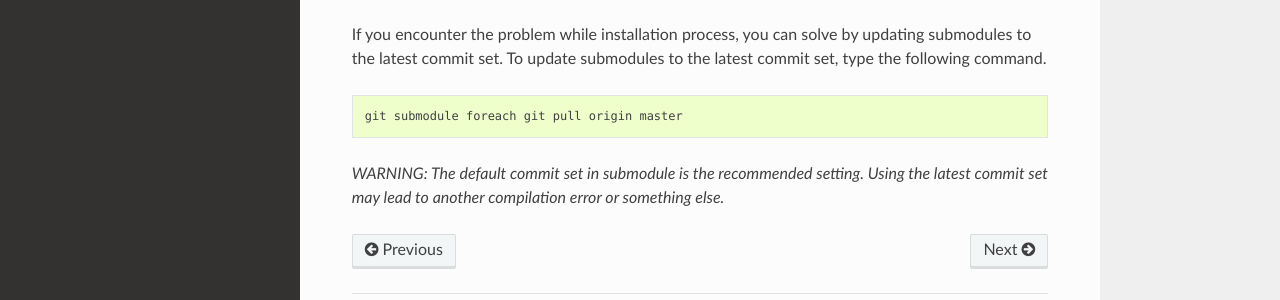
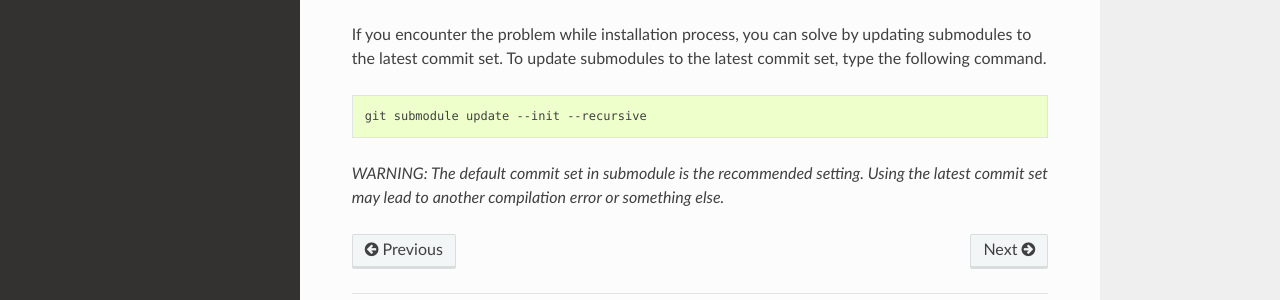
Before and after one commit to dmlc/nnvm, a Sphinx documentation site: the page built from docs/how_to/install.md, in a window 1280 px wide and 900 px high, scrolled down 1669 px. Shown: the part 501-801 px from the top of the window. Built offline with Sphinx 7.4.7 and the Read the Docs theme 2.0.0, drawn with Linux system fonts in a browser that asks for light colours; pages that are not in the unit, such as notebooks, are missing from menus; the version number could not be read and is left out.

Commit message:
Fix the command for updating submodules

````diff
--- a/docs/how_to/install.md
+++ b/docs/how_to/install.md
@@ -83,7 +83,7 @@ If you encounter the problem while installation process, you can solve by updati
 To update submodules to the latest commit set, type the following command.
 
 ```bash
-git submodule foreach git pull origin master
+git submodule update --init --recursive
 ```
 
 *WARNING: The default commit set in submodule is the recommended setting. Using the latest commit set may lead to another compilation error or something else.*
````
